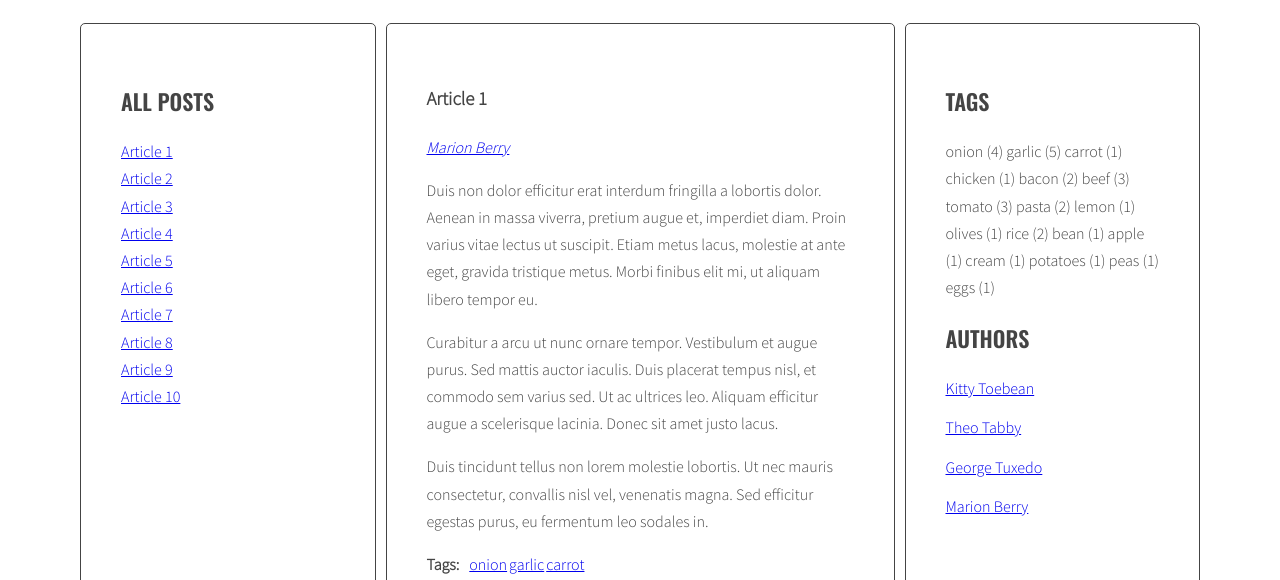
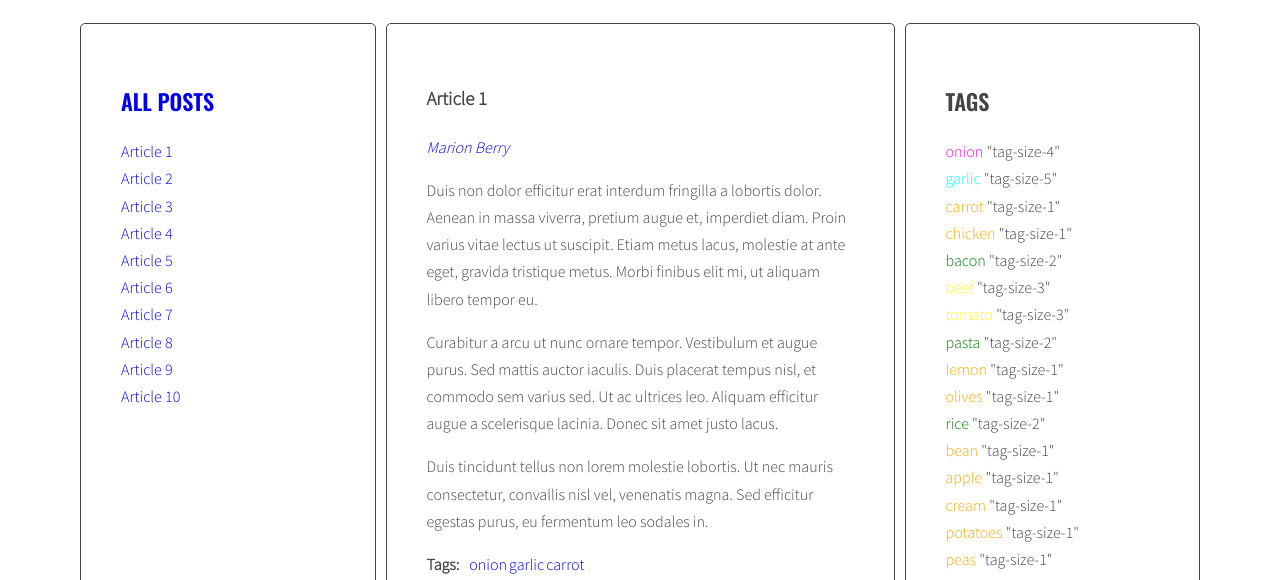
Before and after one commit to micdropped/javascript-blog, a website: page index.html in a window 1280 px wide. Shown: the part 220-800 px from the top of the page. Drawn offline with nearby package versions, Linux system fonts and the light colour scheme.

Commit message:
tags right collumn

```diff
--- a/index.html
+++ b/index.html
@@ -15,7 +15,7 @@
       <h1 class="logo">my blog</h1>
       <main class="wrapper">
         <aside class="sidebar">
-          <h2 class="section-title">All posts</h2>
+          <h2 class="section-title"><a href="#" class="reset">All posts</a></h2>
           <ul class="list titles">
           </ul>
         </aside>
--- a/js/script.js
+++ b/js/script.js
@@ -89,24 +89,29 @@ for (let link of links) {
 	link.addEventListener("click", titleClickHandler);
 };
 
-function calculateTagsParams() {
+function calculateTagsParams(tags) {
 	const params = {
 		min: 999999,
 		max: 0
 	};
-	/*for (let tag in tags) {
-		if (tags[tag] > params.max) {
-			params.max = tags[tag];
-		}
-		else if (tags[tag] < params.min) {
-			params.min = tags[tag];
-		}
+	for (let tag in tags) {
+		console.log(tag + ' is used ' + tags[tag] + ' times');
+
+		params.max = tags[tag] > params.max ? tags[tag] : params.max;
+		params.min = tags[tag] < params.min ? tags[tag] : params.min;
 	}
 	return params;
-	console.log(tag + ' is used ' + tags[tag] + ' times');
-*/
+	console.log("params is returned: ", params);
 }
 
+function calculateTagClass(count, params) {
+	const normalizedCount = count - params.min;
+	const normalizedMax = params.max - params.min;
+	const percentage = normalizedCount / normalizedMax;
+	const classNumber = Math.floor(percentage * (optCloudClassCount - 1) + 1);
+	return optCloudClassPrefix + classNumber;
+	//console.log(optCloudClassPrefix + classNumber);
+}
 
 function generateTags() {
 	/* [NEW] create a new variable allTags with an empty object */
@@ -167,16 +172,19 @@ function generateTags() {
 	/* [NEW] create variable for all links HTML code */
 	let allTagsHTML = '';
 
-	/*[NEW] START LOOP: for each tag in allTahs: */
+	/*[NEW] START LOOP: for each tag in allTags: */
 	for (let tag in allTags) {
 		/* [NEW] generate code of a link and add it to allTagsHTML */
-		allTagsHTML += tag + ' (' + allTags[tag] + ') ';
+		const tagLinkHTML = '<li><a class="' + calculateTagClass(allTags[tag], tagsParams) + '" href=#tag-' + tag + '>' + tag + '</a> "' + calculateTagClass(allTags[tag], tagsParams) + '" </li>';
+		console.log("taglinkHTML: ", tagLinkHTML);
+		allTagsHTML += tagLinkHTML;
+
+		/* [NEW] END LOOP: for each tag in allTahs: */
 	}
-	/* [NEW] END LOOP: for each tag in allTahs: */
 
-	/* [NEW] add html from allTahsHTML to tagList */
+	/* [NEW] add html from allTagsHTML to tagList */
 	tagList.innerHTML = allTagsHTML;
-	console.log(allTags);
+	//console.log(allTags);
 
 }
 
@@ -210,7 +218,7 @@ function tagClickHandler(event) {
 	}
 	/* find all tag links with "href" attribute equal to the "href" constant */
 	const tagLinks = document.querySelectorAll('.post-tags a[href*=' + tag + ']');
-	console.log(tagLinks);
+	//console.log(tagLinks);
 	/* START LOOP: for each found tag link */
 	for (let targetTag of tagLinks) {
 
@@ -268,7 +276,7 @@ function generateAuthors() {
 		/* generate HTML of the link */
 		const linkHTML = '<a href="#author-' + articleAuthors + '">' + articleAuthors + "</a>";
 		html = html + linkHTML;
-		console.log(linkHTML);
+		//console.log(linkHTML);
 		/* insert HTML of all the links into the tags wrapper */
 		author.innerHTML = html;
 		//console.log(html);
@@ -288,15 +296,15 @@ function authorsClickHandler(event) {
 
 	/* make a new constant "href" and read the attribute "href" of the clicked element */
 	const href = clickedElement.getAttribute("href");
-	console.log(href);
+	//console.log(href);
 
 	/* make a new constant "author" and extract tag from the "href" constant */
 	const author = href.replace('#author-', '');
-	console.log(author);
+	//console.log(author);
 
 	/* find all authors links with class active */
 	const activeAuthors = document.querySelectorAll('a.active[href^="#author-"]');
-	console.log(activeAuthors);
+	//console.log(activeAuthors);
 
 	/* START LOOP: for each active tag link */
 	for (let activeAuthor of activeAuthors) {
@@ -308,7 +316,7 @@ function authorsClickHandler(event) {
 	}
 	/* find all tag links with "href" attribute equal to the "href" constant */
 	const authorsLinks = document.querySelectorAll('.post-author a[href="#author-' + author + '"]');
-	console.log(authorsLinks);
+	//console.log(authorsLinks);
 
 	/* START LOOP: for each found tag link */
 	for (let targetAuthor of authorsLinks) {
@@ -319,8 +327,8 @@ function authorsClickHandler(event) {
 		targetAuthor.classList.add("active");
 
 		/* END LOOP: for each found author link */
-		console.log(targetAuthor);
-		console.log(targetAuthor.text);
+		//console.log(targetAuthor);
+		//console.log(targetAuthor.text);
 	}
 	//let dataAuthor = authorsLinks.innerText;
 	//let articleAuthor = targetAuthor.text;
@@ -349,3 +357,24 @@ function addClickListenersToAuthors() {
 	}
 }
 addClickListenersToAuthors();
+
+// function resetClickHandler() {
+// 	let removeActiveAuthors = document.querySelectorAll(".post-author a.active");
+// 	let removeActiveTags = document.querySelectorAll(".post-tags a.active");
+// 	console.log(removeActiveAuthors);
+// 	console.log(removeActiveTags);
+
+
+// 	removeActiveAuthors.classList.remove("active");
+// 	removeActiveTags.classList.remove("active");
+// 	generateTitleLinks("optArticleSelector");
+// }
+// resetClickHandler();
+
+// function addClickListenersToReset() {
+// 	const resetLink = document.querySelector(".section-title a.reset");
+// 	resetLink.addEventListener("click", function () {
+// 		console.log(resetLink);
+// 	})
+// }
+// addClickListenersToReset();
--- a/sass/style.scss
+++ b/sass/style.scss
@@ -26,6 +26,11 @@ body {
 	line-height: 1.7;
 }
 
+a {
+	text-decoration: none;
+}
+
+
 .container {
 	max-width: 1140px;
 	margin: 0 auto;
@@ -52,7 +57,32 @@ body {
 
 .sidebar {
 	flex: 1 0 0;
+
+	ul {
+		li {
+
+			.tag-size-5 {
+				color: cyan;
+			}
+			.tag-size-4 {
+				color: magenta;
+			}
+
+			.tag-size-3 {
+				color: yellow;
+			}
+
+			.tag-size-2 {
+				color: green;
+			}
+
+			.tag-size-1 {
+				color: orange;
+			}
+		}
+	}
 }
+
 
 .posts {
 	flex: 2 0 0;
@@ -118,9 +148,11 @@ body {
 
 .post-tags {
 	display: flex;
+
 	p {
 		margin: 0 10px 0 0;
 	}
+
 	.list {
 		a {
 			padding-right: 2px;
```
Also changed, not shown: css/style.css, 1 other file.
